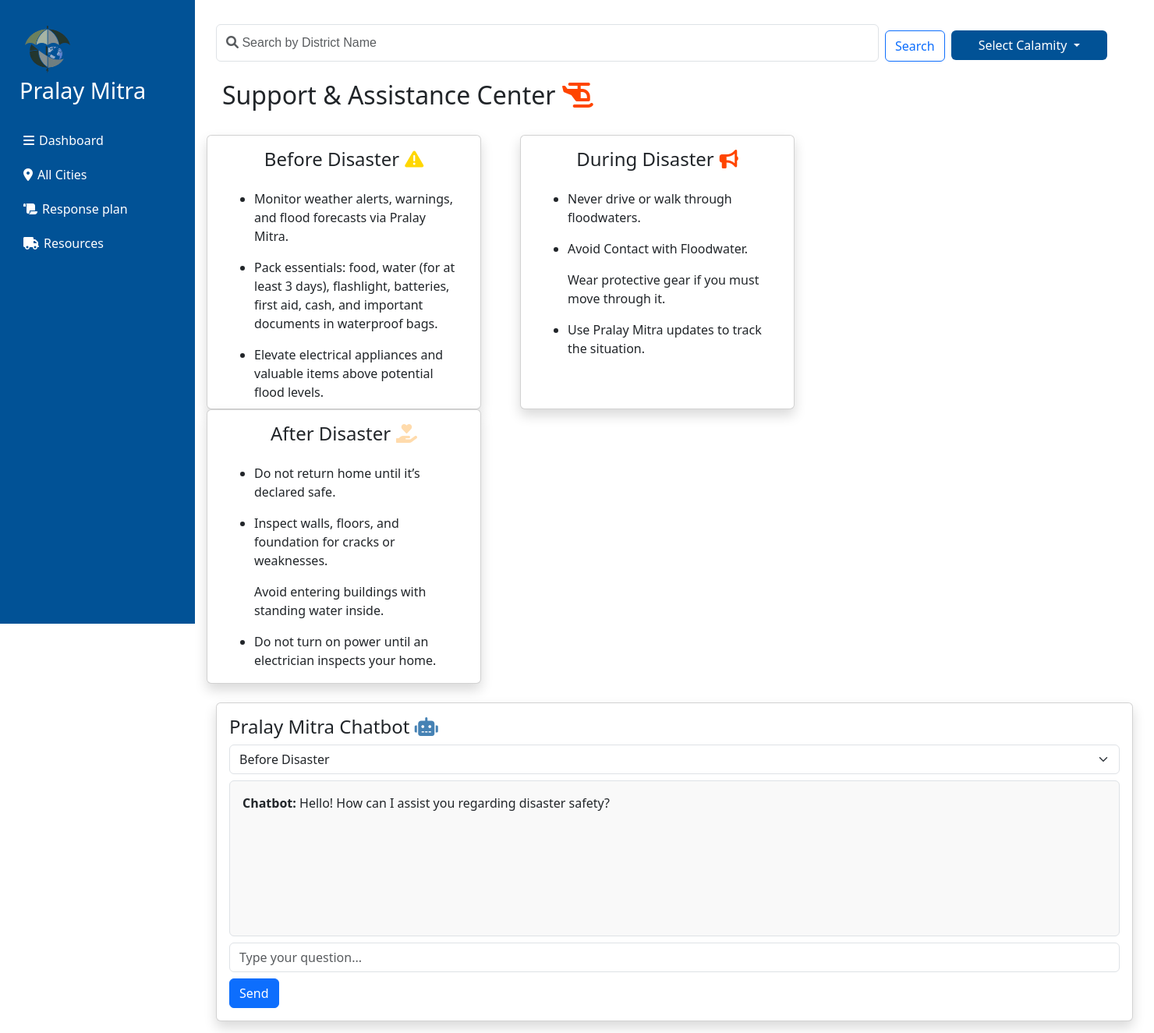
After one commit to urvashitech/Pralay_Mitra, a Django app: template prediction/templates/exampleFile.html in a window 1480 px wide. The commit adds this page. Shown: the whole page at 78% size. Run offline with Django 5.2, Linux system fonts and the light colour scheme; the template is opened without the code that fills it, so the values that code supplies are empty; some libraries are stand-ins or nearby versions.

Commit message:
Website is completed

```diff
--- a/pralayMitra/settings.py
+++ b/pralayMitra/settings.py
@@ -11,8 +11,9 @@
 """
 import os
 from pathlib import Path
+from dotenv import load_dotenv
 
-GEMINI_API_KEY = os.getenv("GEMINI_API_KEY", "your-api-key")
+GEMINI_API_KEY = os.getenv("GEMINI_API_KEY")
 
 # Build paths inside the project like this: BASE_DIR / 'subdir'.
 BASE_DIR = Path(__file__).resolve().parent.parent
--- /dev/null
+++ b/prediction/templates/exampleFile.html
@@ -0,0 +1,167 @@
+{% extends "base.html" %}
+{% load static %}
+{% block title %}
+<title>Pralay_Mitra - Response Plan</title>
+<link rel="stylesheet" href="{% static 'css/styles.css' %}">
+{% endblock %}
+
+{% block content %}
+{% include "components/navbar.html" %}
+<h2 class="mt-4" style="margin-left: 20px;">Support & Assistance Center <i class="fa-solid fa-helicopter" style="color: #ff4500; "></i> </h2>
+<div class="container ">
+    <div class="row pt-4">
+        <div class="card shadow" style="width: 22rem; height: 22rem; margin-right: 50px;">
+            <div class="card-body">
+            <h4 class="card-title text-center">Before Disaster<i class="fa-solid fa-triangle-exclamation" style="color: gold; margin-left: 7px;"></i></h4>
+            <ul>
+                <li class="mt-4">
+                    <p> Monitor weather alerts, warnings, and flood forecasts via Pralay Mitra. </p>
+                </li>
+                <li>
+                    <p> Pack essentials: food, water (for at least 3 days), flashlight, batteries, first aid, cash, and important documents in waterproof bags. </p>
+                </li>
+                <li>
+                    <p> Elevate electrical appliances and valuable items above potential flood levels. </p>
+                </li>
+
+            </ul>
+
+            </div>
+        </div>
+        <div class="card shadow " style="width: 22rem; height: 22rem; margin-right: 50px;">
+            <div class="card-body">
+            <h4 class="card-title text-center">During Disaster<i class="fa-solid fa-bullhorn" style="color: #ff4500; margin-left: 7px;"></i></h4>
+            <ul>
+                <li class="mt-4">
+                    <p> Never drive or walk through floodwaters. </p>
+                </li>
+                <li>
+                    <p> Avoid Contact with Floodwater.  </p>
+                    <p> Wear protective gear if you must move through it. </p>
+                </li>
+                <li>
+                    <p>Use Pralay Mitra updates to track the situation.</p>
+                </li>
+
+            </ul>
+
+            </div>
+        </div>
+        <div class="card shadow" style="width: 22rem; height: 22rem; margin-right: 50px;">
+            <div class="card-body">
+            <h4 class="card-title text-center">After Disaster<i class="fa-solid fa-hand-holding-heart" style="color: #ffdbac; margin-left: 7px;"></i> </h4>
+            <ul>
+                <li class="mt-4">
+                    <p>Do not return home until it’s declared safe.</p>
+                </li>
+                <li>
+                    <p>Inspect walls, floors, and foundation for cracks or weaknesses.</p>
+                    <p>Avoid entering buildings with standing water inside.</p>
+                </li>
+                <li>
+                    <p>Do not turn on power until an electrician inspects your home.</p>
+                </li>
+
+            </ul>
+
+            </div>
+        </div>
+
+    </div>
+
+    <div class="card shadow mt-4">
+        <div class="card-body">
+            <h4 class="card-title">Pralay Mitra Chatbot <i class="fa-solid fa-robot" style="color: #4682B4;"></i></h4>
+            <select id="disaster-phase" class="form-select mb-2">
+                <option value="before">Before Disaster</option>
+                <option value="during">During Disaster</option>
+                <option value="after">After Disaster</option>
+            </select>
+            <div id="chat-box" class="p-3 border rounded" style="height: 200px; overflow-y: auto; background: #f9f9f9;">
+                <p><strong>Chatbot:</strong> Hello! How can I assist you regarding disaster safety?</p>
+            </div>
+            <div class="mt-2">
+                <input type="text" id="user-input" class="form-control" placeholder="Type your question...">
+                <button id="send-btn" class="btn btn-primary mt-2">Send</button>
+            </div>
+        </div>
+    </div>
+</div>
+</div>
+
+<script>
+    document.getElementById("send-btn").addEventListener("click", function() {
+        let userInput = document.getElementById("user-input").value.trim();
+        let phase = document.getElementById("disaster-phase").value;
+        if (userInput === "") return;
+
+        let chatBox = document.getElementById("chat-box");
+        chatBox.innerHTML += `<p><strong>You:</strong> ${userInput}</p>`;
+
+        fetch("{% url 'chatbot_api' %}", {
+            method: "POST",
+            headers: { "Content-Type": "application/json", "X-CSRFToken": "{{ csrf_token }}" },
+            body: JSON.stringify({ phase: phase, message: userInput })
+        })
+        .then(response => response.json())
+        .then(data => {
+            chatBox.innerHTML += `<p><strong>Chatbot:</strong> ${data.response}</p>`;
+            chatBox.scrollTop = chatBox.scrollHeight;
+        })
+        .catch(error => console.error("Error:", error));
+
+        document.getElementById("user-input").value = "";
+    });
+    </script>
+
+
+
+{% endblock %}
+
+
+
+
+
+
+
+
+
+
+
+
+
+
+
+
+
+
+
+
+
+
+
+
+
+
+
+
+
+
+
+<div class="card shadow mt-4">
+    <div class="card-body">
+        <h4 class="card-title">Pralay Mitra Chatbot <i class="fa-solid fa-robot" style="color: #4682B4;"></i></h4>
+        <div class="mb-3">
+            <button class="btn btn-outline-primary phase-btn" data-phase="before">Before Disaster</button>
+            <button class="btn btn-outline-warning phase-btn" data-phase="during">During Disaster</button>
+            <button class="btn btn-outline-danger phase-btn" data-phase="after">After Disaster</button>
+        </div>
+        <div id="chat-box" class="p-3 border rounded" style="height: 200px; overflow-y: auto; background: #f9f9f9;">
+            <p><strong>Chatbot:</strong> Hello! How can I assist you regarding disaster safety?</p>
+        </div>
+        <div class="mt-2">
+            <input type="text" id="user-input" class="form-control" placeholder="Type your question...">
+            <button id="send-btn" class="btn btn-primary mt-2">Send</button>
+        </div>
+    </div>
+</div>
```
Also changed, not shown: prediction/chatbot_service.py (+53 -24 lines), prediction/templates/response.html (+91 -0 lines), 1 other file.
